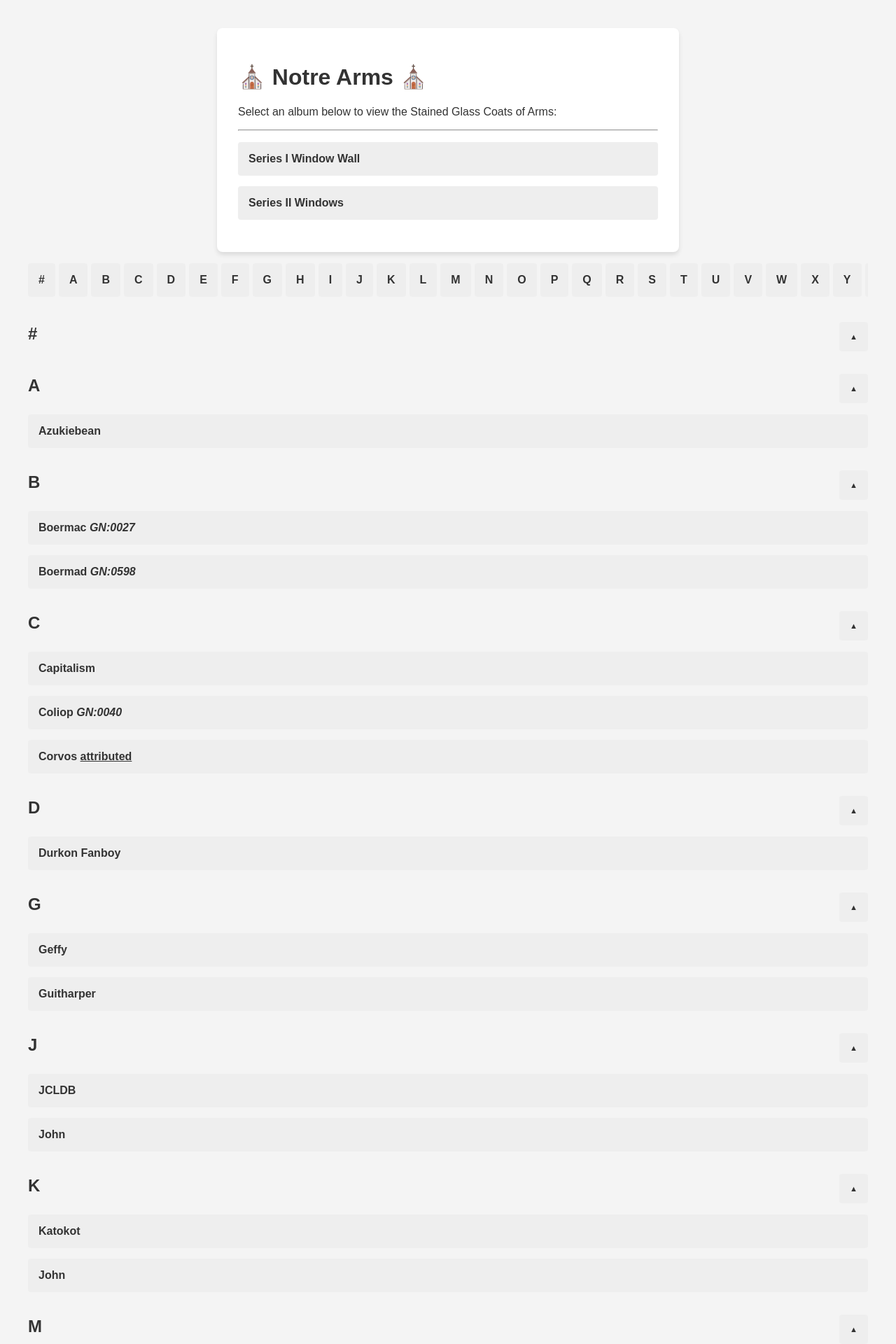
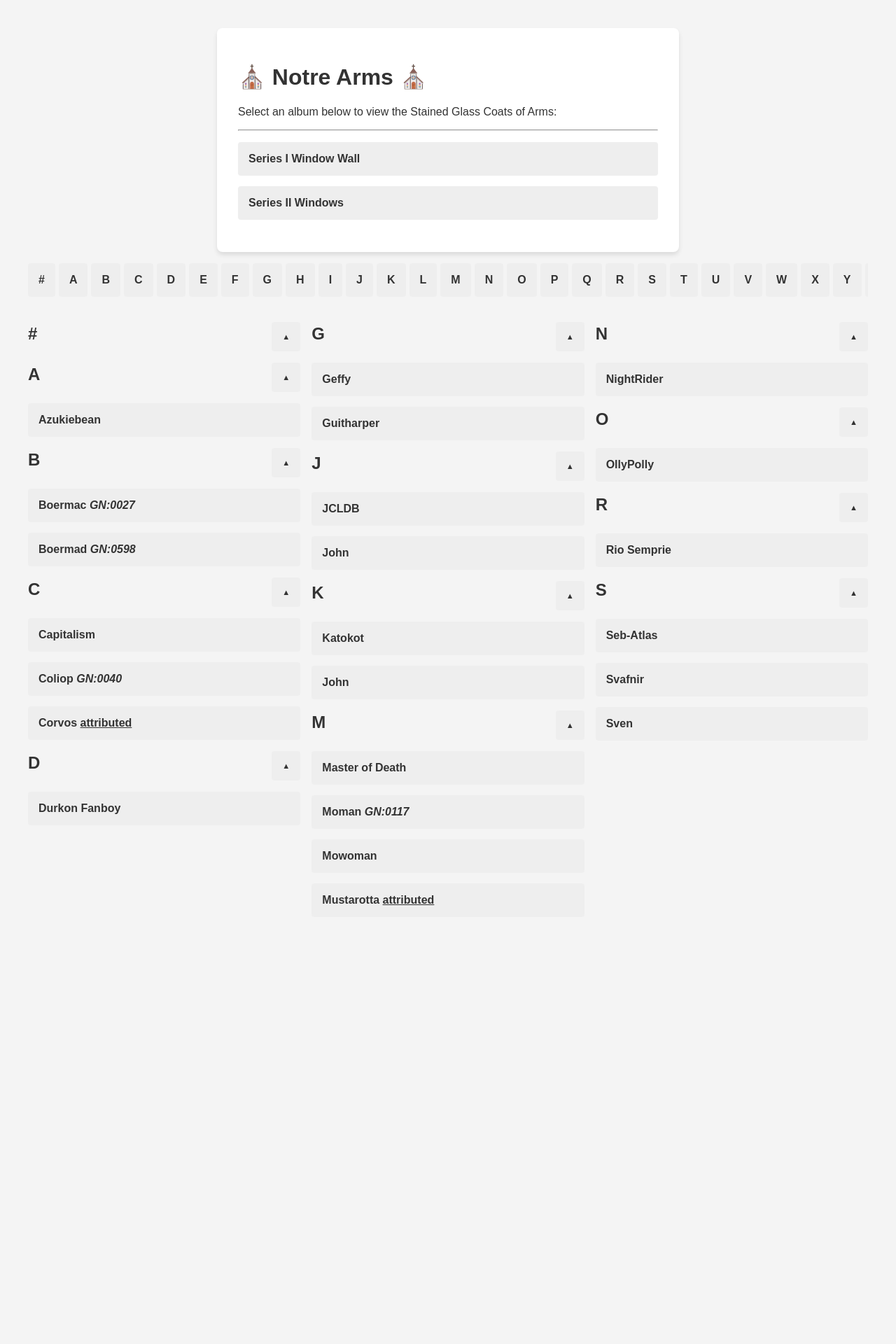
Before and after one commit to sirhcb/NAtesting, a Jekyll site: the page built from index.html, in a window 1280 px wide. Shown: the top 1920 px of the page at 70% size. Built offline with Jekyll 4.4.1, drawn with Linux system fonts in a browser that asks for light colours; after the commit the page ends 1350 px from its top, so only the background shows below that.

Commit message:
Disable grid layout in index.html
Comment out grid layout styles for mobile and tablet views.

```diff
--- a/index.html
+++ b/index.html
@@ -16,13 +16,13 @@
 
 
     /* Default for phones: 1 column */
-    .grid-container {
+    /* .grid-container {
         display: grid;
         grid-template-columns: repeat(1, 1fr)
     }
-
+*/
     /* For tablets and desktops: 3 columns */
-    @media (min-width: 768px) {
+  /*  @media (min-width: 768px) { */
         .grid-container {
               columns: 3;          /* Automatically splits content into 3 flexible columns */
               column-gap: 16px;    /* Sets the spacing between the columns */
```
